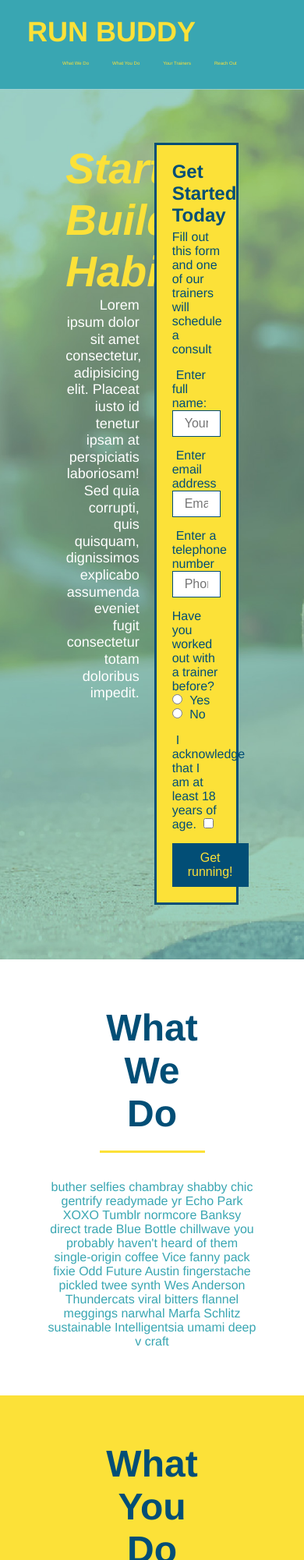
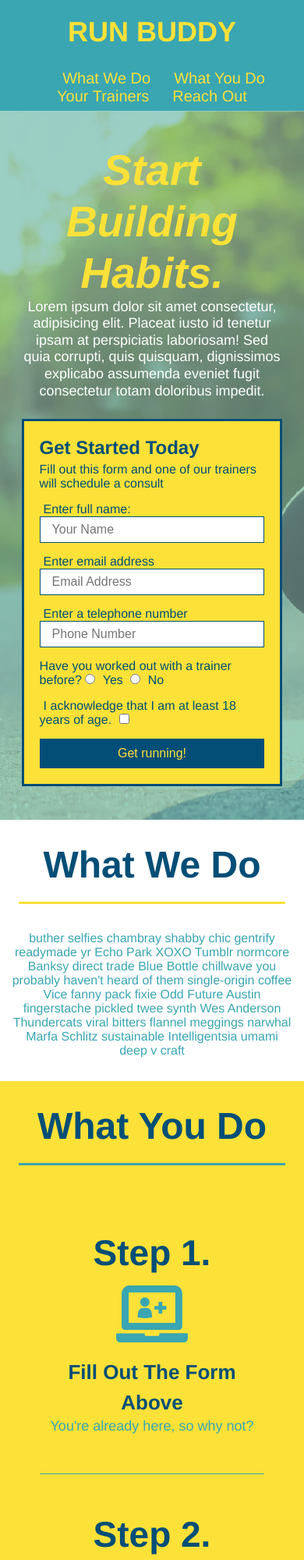
Before and after one commit to nrhuizar/run-buddy, a plain HTML site: page index.html in a window 390 px wide. Shown: the top 2000 px of the page at 78% size. Drawn offline with Linux system fonts and the light colour scheme.

Commit message:
added media queries for screen size

```diff
--- a/assets/css/style.css
+++ b/assets/css/style.css
@@ -344,15 +344,108 @@ section {
 
 /* MEDIA QUERY FOR SMALLER DESKTOP SCREENS AND SMALLER */
 @media screen and (max-width: 980px) {
+    header {
+        padding-bottom: 0%;
+        justify-content: center;
+    }
 
+    header h1 {
+        width: 100%;
+        text-align: center;
+    }
+
+    header nav ul {
+        margin-top: 20px;
+        width: 100%;
+        justify-content: center;
+    }
+
+    header nav ul li a {
+        font-size: 20px;
+    }
+
+    footer h2, footer div {
+        text-align: center;
+        width: 100%;
+    }
+
+    .hero-cta, .hero-form {
+        width: 100%;
+    }
+
+    .hero-cta {
+        text-align: center;
+    }
+
+    .section-title {
+        width: 80%;
+    }
+
+    .trainer {
+        flex: 0 70%;
+    }
+
+    .contact-info iframe {
+        flex: 1 100%;
+    }
 }
 
 /* MEDIA QUERY FOR TABLETS AND SMALLER */
 @media screen and (max-width: 768px) {
+    section {
+        padding: 30px 15px
+    }
 
+    .step h3 {
+        flex: 1 100%;
+        text-align: center;
+    }
+
+    .step-info {
+        flex: 2 100%;
+        text-align: center;
+        justify-content: center;
+    }
+
+    .step-img {
+        flex: 0 32%;
+        margin-right: 0;
+        margin-top: 15px;
+        margin-bottom: 15px;
+    }
+
+    .step-text {
+        flex: 100%;
+    }
 }
 
 /* MEDIA QUERY FOR MOBILE PHONES AND SMALLER */
 @media screen and (max-width: 575px) {
+    .hero-form button {
+        width: 100%;
+    }
 
+    .section-title {
+        width: 95%;
+    }
+
+    .intro p {
+        width: 100%;
+    }
+
+    .trainer {
+        flex: 0 100%;
+    }
+
+    .contact-info {
+        text-align: center;
+    }
+
+    .contact-info > * {
+        flex: 0 100%;
+    }
+
+    .contact-form {
+        order: 3;
+    }
 }
```
